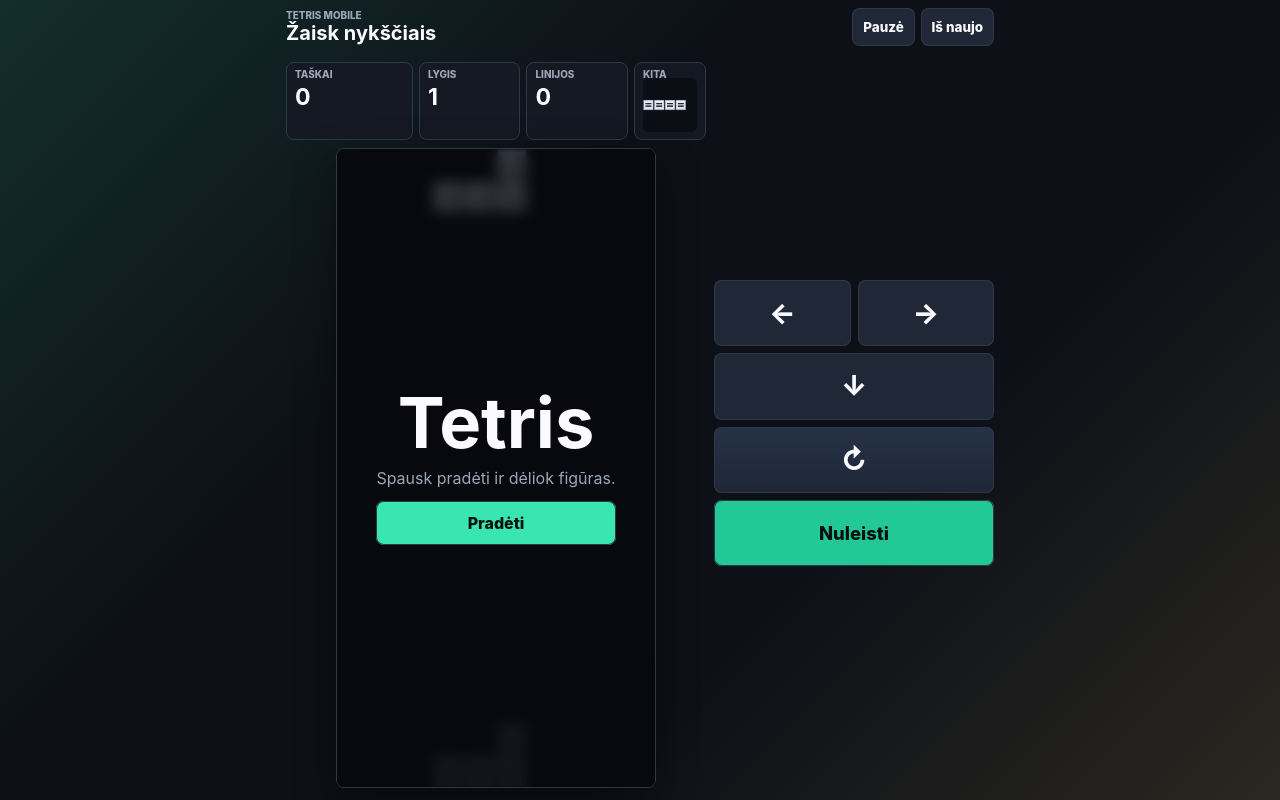
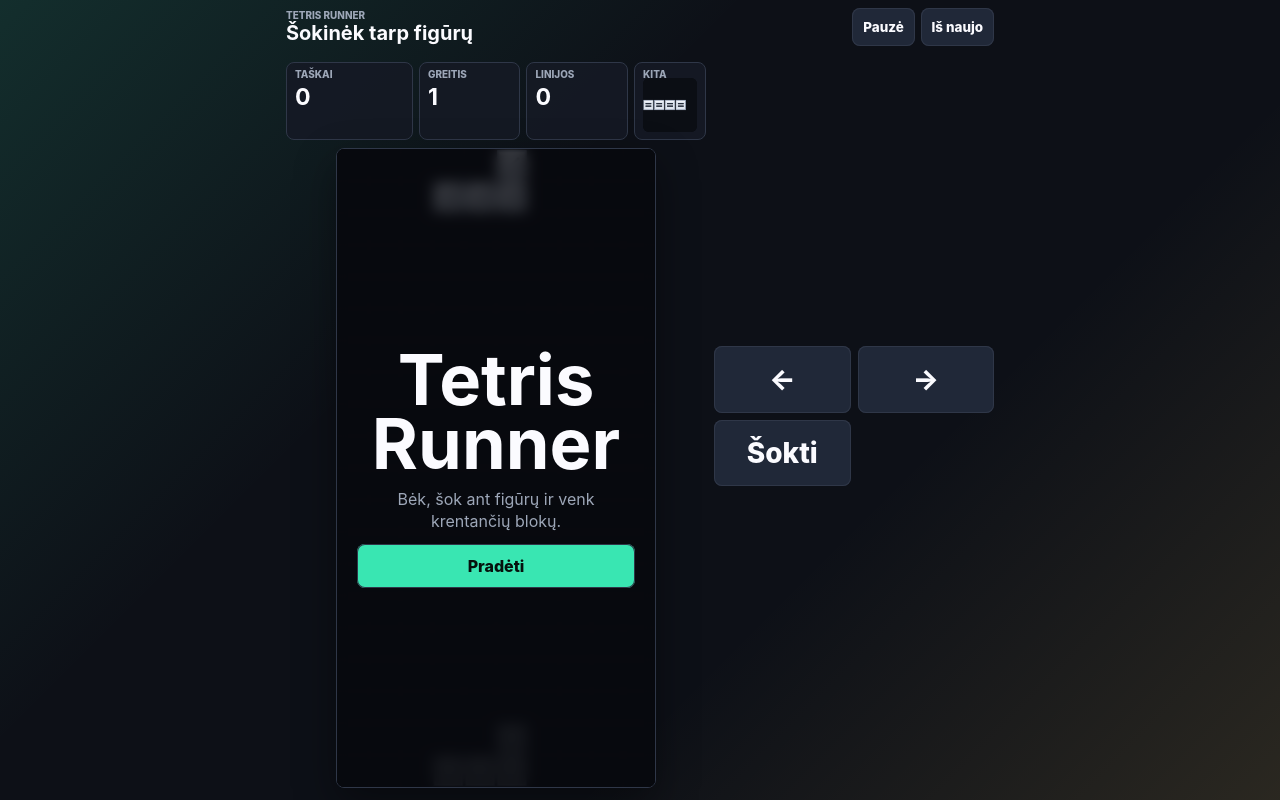
Before and after one commit to santechnika-jpg/tetris-mobile, a plain HTML site: page index.html in a window 1280 px wide. Drawn offline with Linux system fonts and the light colour scheme.

Commit message:
Convert game to Tetris Runner layout

```diff
--- a/index.html
+++ b/index.html
@@ -3,17 +3,17 @@
   <head>
     <meta charset="utf-8">
     <meta name="viewport" content="width=device-width, initial-scale=1, viewport-fit=cover">
-    <meta name="theme-color" content="#111827">
-    <title>Tetris Mobile</title>
+    <meta name="theme-color" content="#0b1220">
+    <title>Tetris Runner</title>
     <link rel="manifest" href="manifest.webmanifest">
     <link rel="stylesheet" href="styles.css">
   </head>
   <body>
-    <main class="app" aria-label="Tetris žaidimas">
+    <main class="app" aria-label="Tetris Runner žaidimas">
       <header class="topbar">
         <div>
-          <span class="label">Tetris Mobile</span>
-          <strong>Žaisk nykščiais</strong>
+          <span class="label">Tetris Runner</span>
+          <strong>Šokinėk tarp figūrų</strong>
         </div>
         <div class="actions">
           <button id="pauseButton" type="button">Pauzė</button>
@@ -28,7 +28,7 @@
             <strong id="score">0</strong>
           </div>
           <div>
-            <span class="label">Lygis</span>
+            <span class="label">Greitis</span>
             <strong id="level">1</strong>
           </div>
           <div>
@@ -42,21 +42,19 @@
         </header>
 
         <div class="board-wrap">
-          <canvas id="board" width="300" height="600" aria-label="Tetris lenta"></canvas>
+          <canvas id="board" width="300" height="600" aria-label="Tetris platformerio lenta"></canvas>
           <div class="overlay" id="overlay">
-            <h1>Tetris</h1>
-            <p id="overlayText">Spausk pradėti ir dėliok figūras.</p>
+            <h1>Tetris Runner</h1>
+            <p id="overlayText">Bėk, šok ant figūrų ir venk krentančių blokų.</p>
             <button id="startButton" type="button">Pradėti</button>
           </div>
         </div>
       </section>
 
       <nav class="controls" aria-label="Lietimo valdymas">
-        <button data-action="left" type="button" aria-label="Kairė">←</button>
-        <button data-action="down" type="button" aria-label="Žemyn">↓</button>
-        <button data-action="right" type="button" aria-label="Dešinė">→</button>
-        <button data-action="rotate" type="button" aria-label="Pasukti">↻</button>
-        <button data-action="drop" type="button" aria-label="Nuleisti iki apačios">Nuleisti</button>
+        <button data-action="left" type="button" aria-label="Bėgti į kairę">←</button>
+        <button data-action="jump" type="button" aria-label="Šokti">Šokti</button>
+        <button data-action="right" type="button" aria-label="Bėgti į dešinę">→</button>
       </nav>
     </main>
 
```
